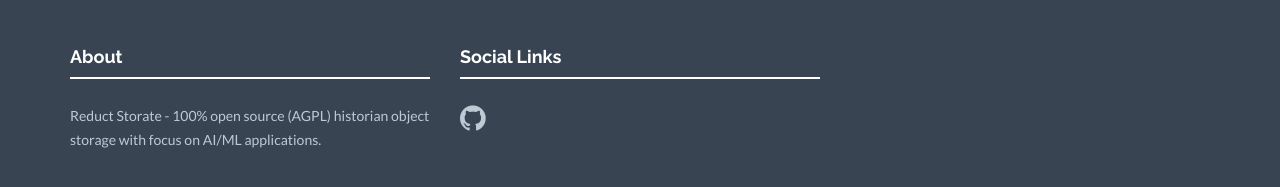
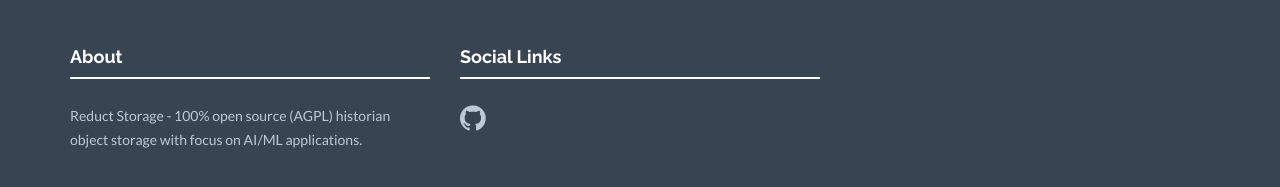
Before and after one commit to reductstore/homepage, a Jekyll site: the page built from index.html, in a window 1280 px wide and 1378 px high. Shown: the part 1154-1341 px from the top of the window. Built offline with Jekyll 4.4.1, drawn with Linux system fonts in a browser that asks for light colours; nearby versions of some CDN libraries.

Commit message:
fix description

```diff
--- a/_config.yml
+++ b/_config.yml
@@ -105,7 +105,7 @@ members:
 #    img: client04.png
 
 # Short text about your company. Shown in footer on every page and also separately on Home and Contact page.
-about: "Reduct Storate - 100% open source (AGPL) historian object storage with focus on AI/ML applications."
+about: "Reduct Storage - 100% open source (AGPL) historian object storage with focus on AI/ML applications."
 
 # Testimonial content. Shown on Home and About page.
 #testimonial:
```
